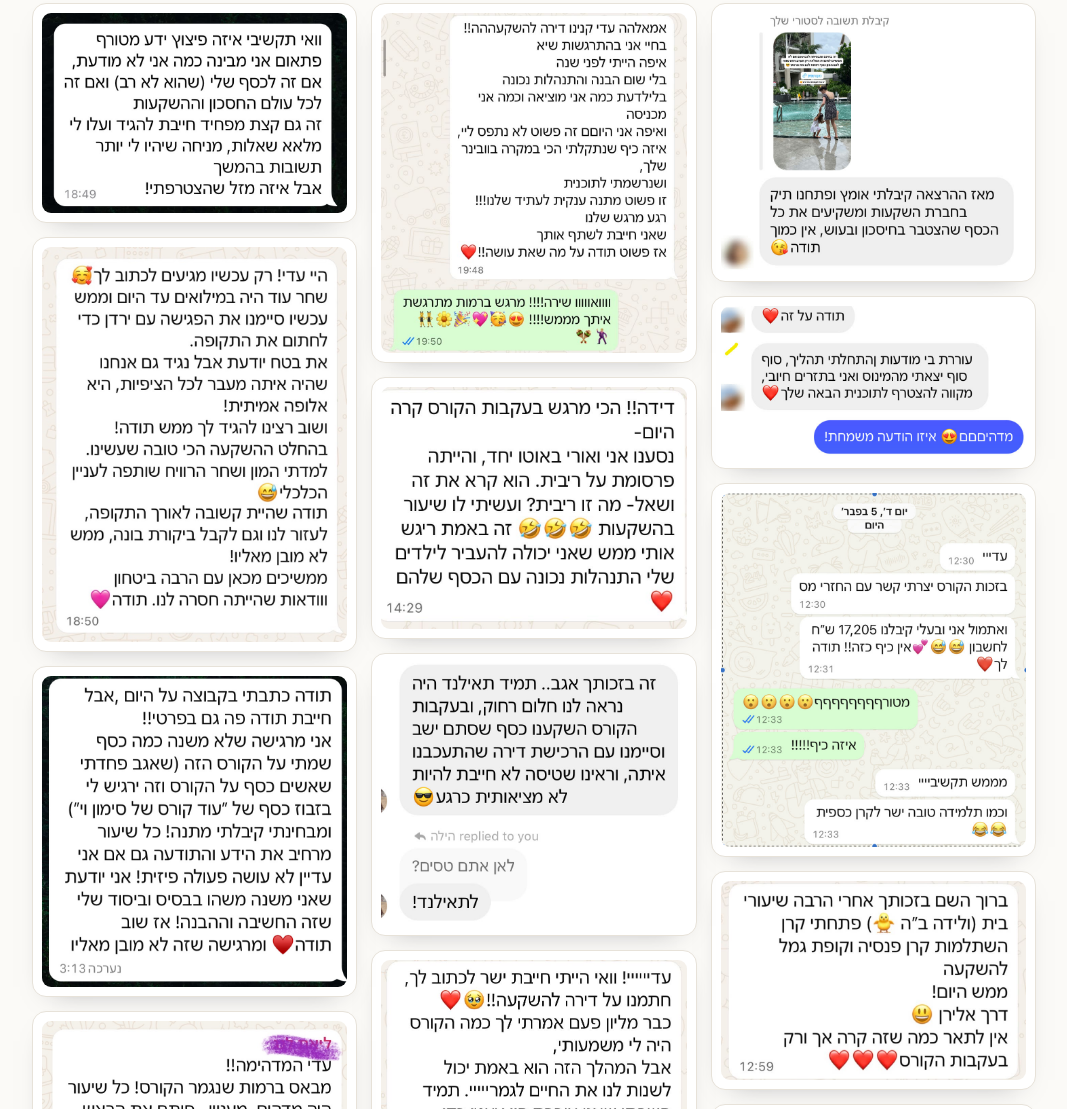
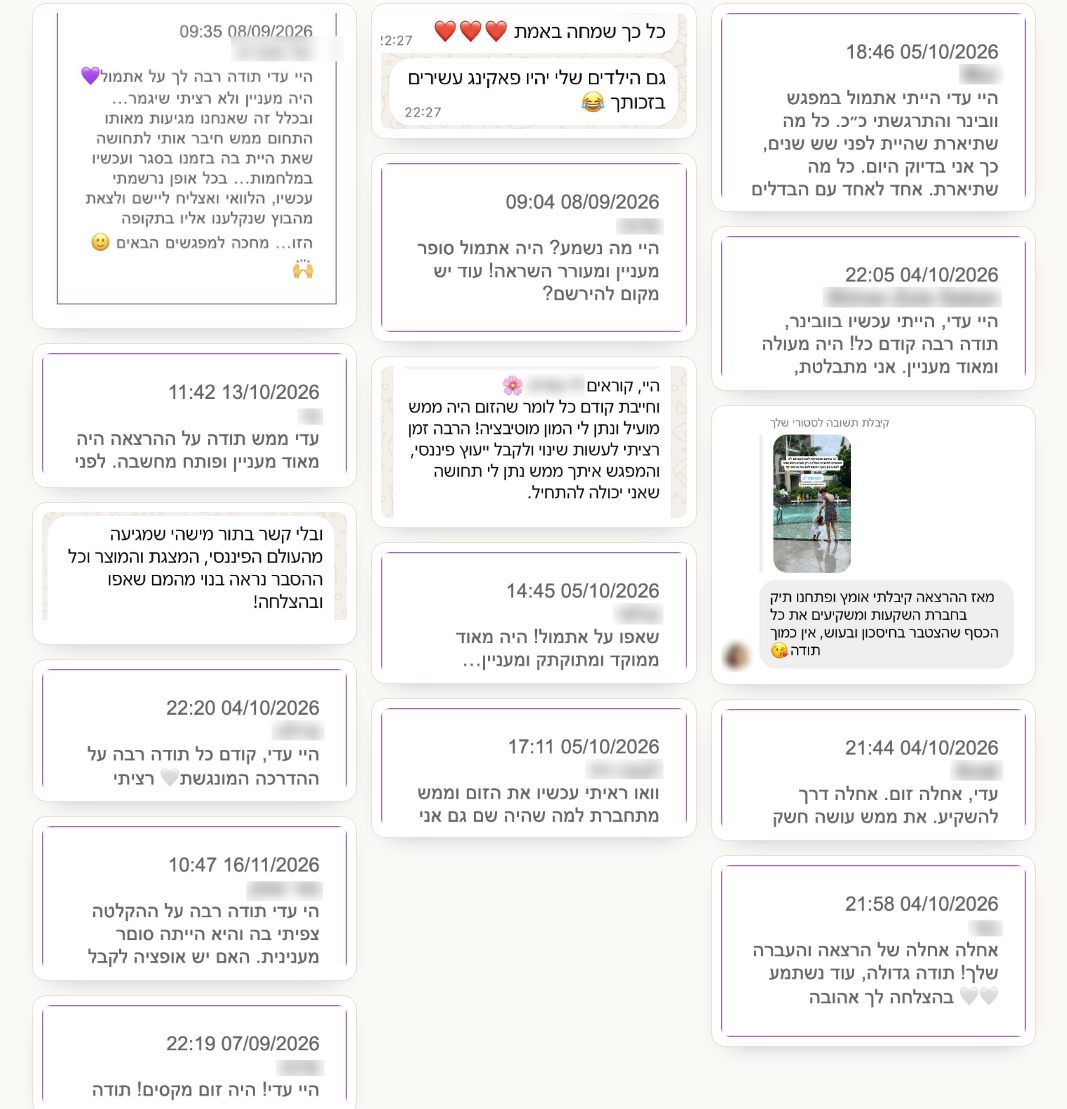
Before and after one commit to adinahirr-commits/webinar-500k, a plain HTML site: page index.html in a window 1280 px wide. Shown: the part 2036-3145 px from the top of the page, without its empty margins (106-1173 px from the left). Drawn offline with Linux system fonts and the light colour scheme.

Commit message:
עדויות בדף: יוצאות הודעות על הקורס, נכנסות הודעות אמיתיות על הוובינר עצמו (מיילי ההתראה המקוריים, שמות מטושטשים)
Co-Authored-By: Claude Fable 5.2 <noreply@anthropic.com>

```diff
--- a/index.html
+++ b/index.html
@@ -270,21 +270,22 @@
       <h3>מה קרה לנשים אחרי שהן שמעו את זה</h3>
     </div>
     <div class="tgrid" id="tgrid">
-      <figure><img src="assets/g01-tik.jpg" alt="מאז ההרצאה קיבלתי אומץ ופתחתי תיק בחברת השקעות" loading="lazy"></figure>
-      <figure><img src="assets/g02-minus.jpg" alt="סוף סוף יצאתי מהמינוס ואני בתזרים חיובי" loading="lazy"></figure>
-      <figure><img src="assets/g03-taxback.jpg" alt="קיבלנו 17,205 שח לחשבון, וישר לקרן כספית" loading="lazy"></figure>
-      <figure><img src="assets/g04-openacc.jpg" alt="פתחתי קרן השתלמות, קרן פנסיה וקופת גמל להשקעה" loading="lazy"></figure>
-      <figure><img src="assets/g05-tal.jpg" alt="קיבלתי עבודה חדשה, 7 אלף שקל בחודש יותר, ביטחון שנבנה בקורס" loading="lazy"></figure>
-      <figure><img src="assets/g06-180.jpg" alt="שינוי של 180 מעלות, מעין שליטה על הכסף שלי" loading="lazy"></figure>
-      <figure><img src="assets/g07-apartment.jpg" alt="היום קנינו דירה להשקעה" loading="lazy"></figure>
-      <figure><img src="assets/g08-kids.jpg" alt="מלמדת את הילדים שלי מה זו ריבית" loading="lazy"></figure>
-      <figure><img src="assets/g09-thailand.jpg" alt="השקענו כסף שסתם ישב, סיימנו רכישת דירה, ותאילנד" loading="lazy"></figure>
-      <figure><img src="assets/g10-signed.jpg" alt="חתמנו על דירה להשקעה" loading="lazy"></figure>
-      <figure><img src="assets/g11-haim.jpg" alt="באמת השתנו לנו החיים, גם בעלי איתי בזה" loading="lazy"></figure>
-      <figure><img src="assets/g12-aware.jpg" alt="פיצוץ ידע, פתאום אני מבינה כמה אני לא מודעת לכסף שלי" loading="lazy"></figure>
-      <figure><img src="assets/g13-couple.jpg" alt="בהחלט ההשקעה הכי טובה שעשינו, למדתי המון ושחר הרוויח שותפה לעניין הכלכלי" loading="lazy"></figure>
-      <figure><img src="assets/g14-gift.jpg" alt="פחדתי שאשים כסף על הקורס, ומבחינתי קיבלתי מתנה. כל שיעור מרחיב את הידע והתודעה" loading="lazy"></figure>
-      <figure><img src="assets/g15-mindset.jpg" alt="אני מרגישה ששיניתי את התודעה שלי לגמרי, למדתי כל כך הרבה" loading="lazy"></figure>
+      <figure><img src="assets/w01-mifgash.jpg" alt="הייתי אתמול במפגש וובינר והתרגשתי. כל מה שתיארת שהיית לפני שש שנים, כך אני בדיוק היום" loading="lazy"></figure>
+      <figure><img src="assets/w02-meule.jpg" alt="הייתי עכשיו בוובינר, תודה רבה קודם כל! היה מעולה ומאוד מעניין" loading="lazy"></figure>
+      <figure><img src="assets/g01-tik.jpg" alt="מאז ההרצאה קיבלתי אומץ ופתחנו תיק בחברת השקעות" loading="lazy"></figure>
+      <figure><img src="assets/w03-heshek.jpg" alt="עדי, אחלה זום. אחלה דרך להשקיע. את ממש עושה חשק" loading="lazy"></figure>
+      <figure><img src="assets/w04-achla.jpg" alt="אחלה אחלה של הרצאה והעברה שלך! תודה גדולה" loading="lazy"></figure>
+      <figure><img src="assets/g17-rich-kids.jpg" alt="גם הילדים שלי יהיו עשירים בזכותך" loading="lazy"></figure>
+      <figure><img src="assets/w05-hashraa.jpg" alt="היה אתמול סופר מעניין ומעורר השראה! עוד יש מקום להירשם?" loading="lazy"></figure>
+      <figure><img src="assets/wa-01-hodaya.jpg" alt="הזום היה ממש מועיל ונתן לי המון מוטיבציה, והמפגש איתך נתן לי תחושה שאני יכולה להתחיל" loading="lazy"></figure>
+      <figure><img src="assets/w06-shapo.jpg" alt="שאפו על אתמול! היה מאוד ממוקד ומתוקתק ומעניין" loading="lazy"></figure>
+      <figure><img src="assets/w07-wow.jpg" alt="וואו ראיתי עכשיו את הזום וממש מתחברת למה שהיה שם" loading="lazy"></figure>
+      <figure><img src="assets/wa-02-yael.jpg" alt="תודה רבה לך על אתמול, היה מעניין ולא רציתי שיגמר" loading="lazy"></figure>
+      <figure><img src="assets/w08-potach.jpg" alt="עדי ממש תודה על ההרצאה, היה מאוד מעניין ופותח מחשבה" loading="lazy"></figure>
+      <figure><img src="assets/wa-03-pro.jpg" alt="בתור מישהי שמגיעה מהעולם הפיננסי, המצגת וכל ההסבר נראה בנוי מהמם, שאפו" loading="lazy"></figure>
+      <figure><img src="assets/w09-munge.jpg" alt="קודם כל תודה רבה על ההדרכה המונגשת" loading="lazy"></figure>
+      <figure><img src="assets/w10-haklata.jpg" alt="תודה רבה על ההקלטה, צפיתי בה והיא הייתה סופר מעניינת" loading="lazy"></figure>
+      <figure><img src="assets/w11-maksim.jpg" alt="היי עדי! היה זום מקסים! תודה" loading="lazy"></figure>
     </div>
   </div>
 </section>
```
Also changed, not shown: assets/w01-mifgash.jpg (added), assets/w02-meule.jpg (added), assets/w03-heshek.jpg (added), assets/w04-achla.jpg (added), assets/w05-hashraa.jpg (added), assets/w06-shapo.jpg (added), assets/w07-wow.jpg (added), assets/w08-potach.jpg (added), assets/w09-munge.jpg (added), assets/w10-haklata.jpg (added), assets/w11-maksim.jpg (added).
